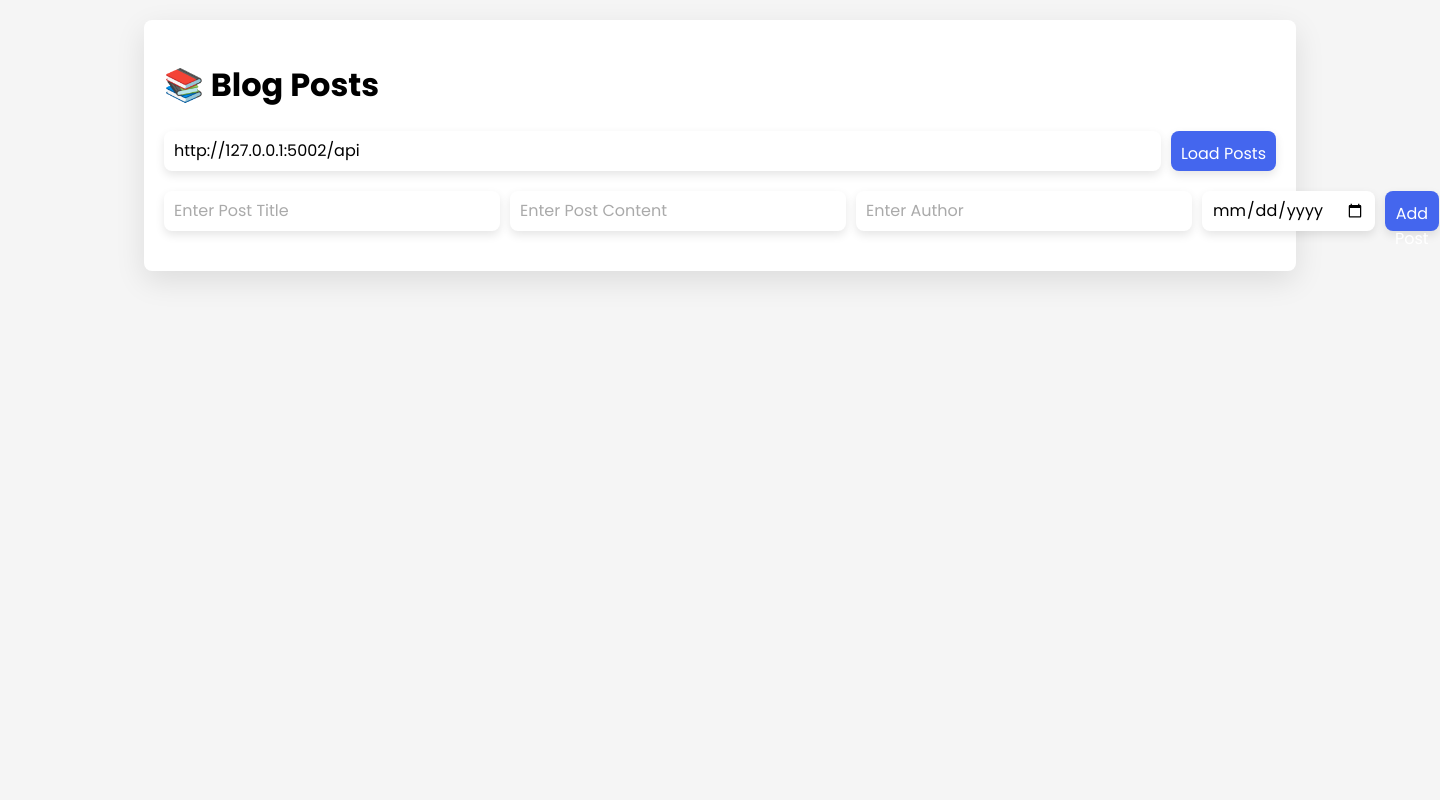
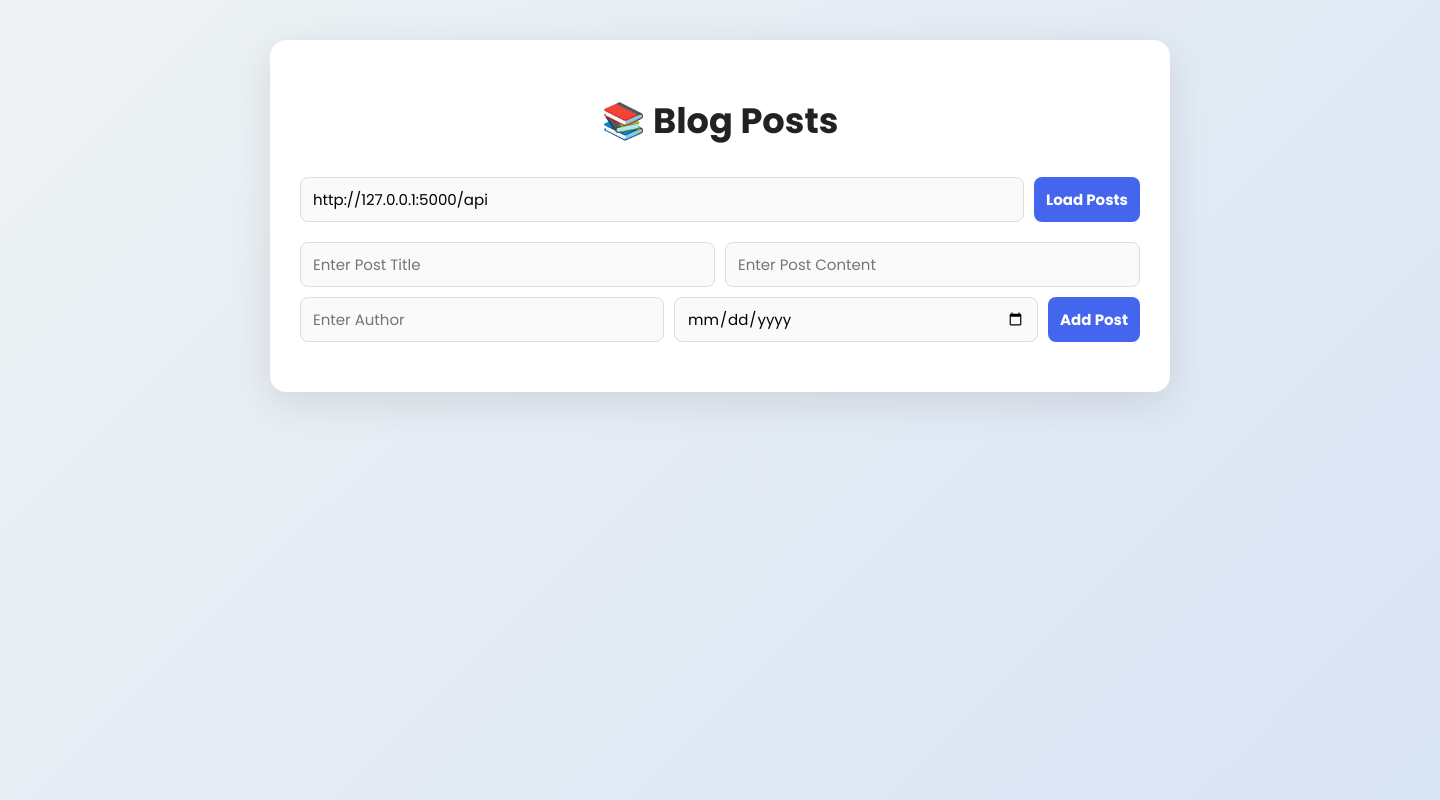
Before and after one commit to sargisheiser/masterblog_api, a Flask app: template frontend/templates/index.html in a window 1440 px wide. Run offline with Flask 3, Linux system fonts and the light colour scheme; the template is opened without the code that fills it, so the values that code supplies are empty.

Commit message:
added changes

```diff
--- a/backend/backend_app.py
+++ b/backend/app.py
@@ -1,16 +1,19 @@
 import json
 import os
 from datetime import datetime
-from flask import Flask, jsonify, request
+from flask import Flask, jsonify, request, render_template
 from flask_cors import CORS
 from flask_swagger_ui import get_swaggerui_blueprint
 
-app = Flask(__name__)
+app = Flask(
+    __name__,
+    static_folder="../frontend/static",
+    template_folder="../frontend/templates"
+)
 CORS(app)
 
 SWAGGER_URL = "/api/docs"
 API_URL = "/static/masterblog.json"
-
 swagger_ui_blueprint = get_swaggerui_blueprint(
     SWAGGER_URL,
     API_URL,
@@ -20,7 +23,6 @@ app.register_blueprint(swagger_ui_blueprint, url_prefix=SWAGGER_URL)
 
 POSTS_FILE = os.path.join(os.path.dirname(__file__), "posts.json")
 
-
 def load_posts():
     if not os.path.exists(POSTS_FILE):
         return []
@@ -29,7 +31,6 @@ def load_posts():
             return json.load(f)
     except json.JSONDecodeError:
         return []
-
 
 def save_posts(posts):
     with open(POSTS_FILE, "w", encoding="utf-8") as f:
@@ -50,30 +51,20 @@ def get_posts():
         reverse = direction == "desc"
 
         if sort == "date":
-            posts.sort(
-                key=lambda p: datetime.strptime(p["date"], "%Y-%m-%d"),
-                reverse=reverse
-            )
+            posts.sort(key=lambda p: datetime.strptime(p["date"], "%Y-%m-%d"), reverse=reverse)
         else:
             posts.sort(key=lambda p: p.get(sort, "").lower(), reverse=reverse)
 
     return jsonify(posts)
 
-
 @app.route("/api/posts", methods=["POST"])
 def add_post():
     data = request.get_json()
-
     if not data:
         return jsonify({"error": "Request body must be JSON"}), 400
-    if "title" not in data:
-        return jsonify({"error": "Missing required field: title"}), 400
-    if "content" not in data:
-        return jsonify({"error": "Missing required field: content"}), 400
-    if "author" not in data:
-        return jsonify({"error": "Missing required field: author"}), 400
-    if "date" not in data:
-        return jsonify({"error": "Missing required field: date"}), 400
+    for field in ["title", "content", "author", "date"]:
+        if field not in data:
+            return jsonify({"error": f"Missing required field: {field}"}), 400
 
     posts = load_posts()
     new_id = max([post["id"] for post in posts], default=0) + 1
@@ -84,7 +75,6 @@ def add_post():
         "author": data["author"],
         "date": data["date"]
     }
-
     posts.append(new_post)
     save_posts(posts)
     return jsonify(new_post), 201
@@ -93,20 +83,17 @@ def add_post():
 def delete_post(post_id):
     posts = load_posts()
     post = next((p for p in posts if p["id"] == post_id), None)
-
-    if post is None:
+    if not post:
         return jsonify({"error": f"Post with id {post_id} not found"}), 404
-
     posts = [p for p in posts if p["id"] != post_id]
     save_posts(posts)
-    return jsonify({"message": f"Post with id {post_id} has been deleted successfully."}), 200
+    return jsonify({"message": f"Post with id {post_id} deleted."}), 200
 
 @app.route("/api/posts/<int:post_id>", methods=["PUT"])
 def update_post(post_id):
     posts = load_posts()
     post = next((p for p in posts if p["id"] == post_id), None)
-
-    if post is None:
+    if not post:
         return jsonify({"error": f"Post with id {post_id} not found"}), 404
 
     data = request.get_json()
@@ -117,7 +104,6 @@ def update_post(post_id):
     post["content"] = data.get("content", post["content"])
     post["author"] = data.get("author", post["author"])
     post["date"] = data.get("date", post["date"])
-
     save_posts(posts)
     return jsonify(post), 200
 
@@ -137,8 +123,13 @@ def search_posts():
 
         if matches_title and matches_content and matches_author and matches_date:
             results.append(post)
-
     return jsonify(results), 200
 
+
+@app.route("/", methods=["GET"])
+def home():
+    return render_template("index.html")
+
+
 if __name__ == "__main__":
-    app.run(host="0.0.0.0", port=5002, debug=True)
+    app.run(host="0.0.0.0", port=5000, debug=True)
--- a/backend/static/masterblog.json
+++ b/backend/static/masterblog.json
@@ -5,7 +5,7 @@
     "version": "1.0.0"
   },
   "servers": [
-    { "url": "http://localhost:5002" }
+    { "url": "http://localhost:5000" }
   ],
   "tags": [
     { "name": "Post", "description": "Post API - CRUD" }
--- a/frontend/static/styles.css
+++ b/frontend/static/styles.css
@@ -3,89 +3,141 @@
    font-family: 'Poppins', sans-serif;
 }
 
+
 body {
-    background-color: #f5f5f5;
+   background: linear-gradient(135deg, #eef2f3, #d9e4f5);
    margin: 0;
-    padding: 20px 0;
-    height: 100vh;
+   padding: 40px 0;
+   min-height: 100vh;
+   display: flex;
+   align-items: flex-start;
+   justify-content: center;
 }
+
 
 .container {
    background-color: #fff;
-    width: 80%;
-    padding: 20px;
-    border-radius: 8px;
-    box-shadow: 0px 10px 30px rgba(0, 0, 0, 0.1);
-    margin: auto;
+   width: 90%;
+   max-width: 900px;
+   padding: 30px;
+   border-radius: 16px;
+   box-shadow: 0 10px 40px rgba(0,0,0,0.1);
 }
+
+
+h1 {
+   text-align: center;
+   font-size: 2.2rem;
+   margin-bottom: 30px;
+   color: #222;
+}
+
 
 .input-field {
    display: flex;
-    align-items: center;
+   flex-wrap: wrap;
+   gap: 10px;
    margin-bottom: 20px;
 }
 
+
 .input-field input,
 .input-field button {
-    height: 40px;
-    padding: 10px;
-    font-size: 16px;
-    border: none;
+   height: 45px;
+   padding: 0 12px;
+   font-size: 15px;
    border-radius: 8px;
-    box-shadow: 0px 4px 10px rgba(0, 0, 0, 0.1);
-    transition: box-shadow 0.5s ease;
+   border: 1px solid #ddd;
+   transition: all 0.2s ease;
 }
 
+
 .input-field input {
-    flex-grow: 1;
-    margin-right: 10px;
+   flex: 1;
+   background: #fafafa;
 }
 
-.input-field input::placeholder {
-    color: #aaa;
+
+.input-field input:focus {
+   outline: none;
+   border-color: #4466ee;
+   box-shadow: 0 0 0 3px rgba(68,102,238,0.2);
 }
+
 
 .input-field button {
    background-color: #4466ee;
    color: #fff;
+   font-weight: 600;
+   border: none;
    cursor: pointer;
 }
+
 
 .input-field button:hover {
    background-color: #3355dd;
 }
 
+
+#post-container {
+   display: flex;
+   flex-direction: column;
+   gap: 20px;
+}
+
+
 .post {
-    border-radius: 8px;
-    background-color: #f5f5f5;
-    margin-bottom: 20px;
+   border-radius: 12px;
+   background-color: #fafafa;
    padding: 20px;
    position: relative;
+   box-shadow: 0 4px 12px rgba(0,0,0,0.05);
+   transition: transform 0.2s ease, box-shadow 0.2s ease;
 }
+
+
+.post:hover {
+   transform: translateY(-3px);
+   box-shadow: 0 8px 20px rgba(0,0,0,0.08);
+}
+
 
 .post h2 {
    margin: 0;
-    color: #4466ee;
-    font-weight: 700;
+   color: #222;
+   font-size: 1.5rem;
 }
 
+
+.post .meta {
+   font-size: 0.9rem;
+   color: #666;
+   margin: 5px 0 15px;
+}
+
+
 .post p {
-    margin: 10px 0 0;
-    color: #333;
+   margin: 0;
+   color: #444;
+   line-height: 1.6;
 }
+
 
 .post button {
    position: absolute;
-    top: 10px;
-    right: 10px;
-    background-color: #ff4444;
+   top: 15px;
+   right: 15px;
+   background-color: #ef4444;
    color: #fff;
    border: none;
-    padding: 5px 10px;
-    border-radius: 5px;
+   padding: 6px 12px;
+   font-size: 0.9rem;
+   border-radius: 6px;
    cursor: pointer;
+   transition: background 0.2s ease;
 }
 
+
 .post button:hover {
-    background-color: #cc0000;
+   background-color: #dc2626;
 }
--- a/frontend/templates/index.html
+++ b/frontend/templates/index.html
@@ -5,7 +5,7 @@
   <meta name="viewport" content="width=device-width, initial-scale=1.0">
   <title>Blog Posts</title>
   <link href="https://fonts.googleapis.com/css2?family=Poppins:wght@400;700&display=swap" rel="stylesheet">
-  <link rel="stylesheet" href="static/styles.css">
+<link rel="stylesheet" href="static/styles.css">
 </head>
 <body>
   <div class="container">
@@ -13,7 +13,7 @@
 
 
       <div class="input-field">
-          <input type="text" id="api-base-url" placeholder="Enter API Base URL" value="http://127.0.0.1:5002/api">
+          <input type="text" id="api-base-url" placeholder="Enter API Base URL" value="http://127.0.0.1:5000/api">
           <button onclick="loadPosts()">Load Posts</button>
       </div>
 
```
Also changed, not shown: backend/posts.json (added, +16 -0 lines), frontend/frontend_app.py (deleted, +0 -12 lines). Lines whose indentation alone changed are shown as unchanged.
